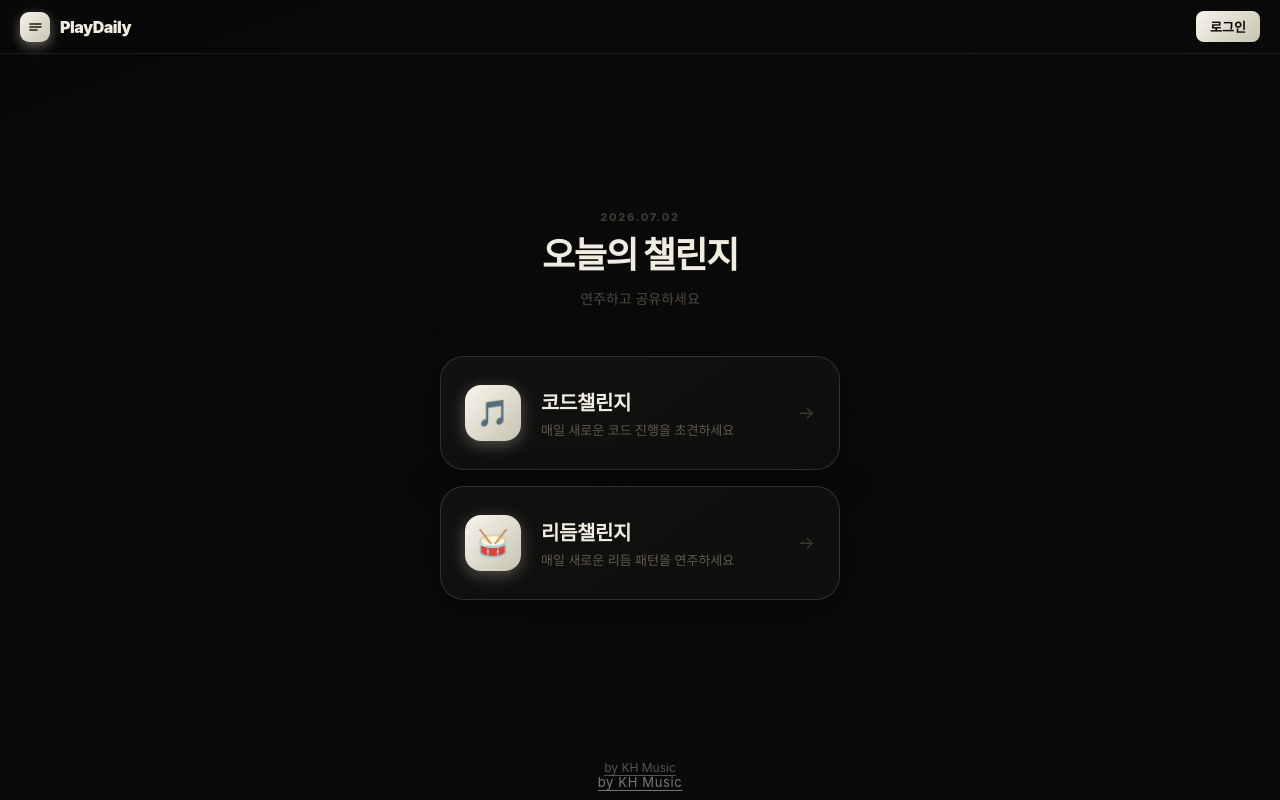
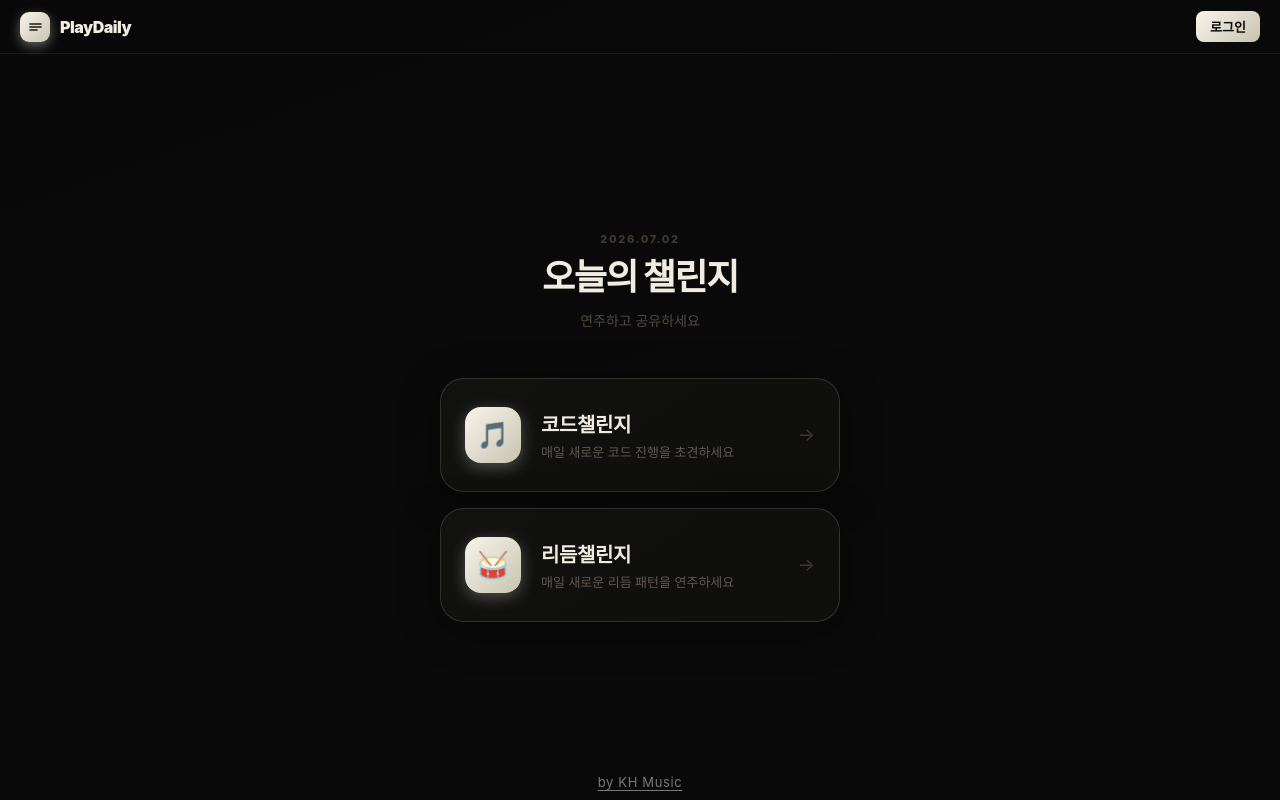
Before and after one commit to noid80-cmd/code-challenge, a Next.js app: page / in a window 1280 px wide. Built offline with nearby package versions, Linux system fonts and the light colour scheme; no server answers.

Commit message:
fix: remove duplicate footer from landing page

```diff
--- a/app/page.tsx
+++ b/app/page.tsx
@@ -132,12 +132,6 @@ export default function LandingPage() {
         </div>
       </main>
 
-      <div style={{ textAlign: 'center', paddingBottom: 24 }}>
-        <a href="https://www.khmusic.co.kr" target="_blank" rel="noopener noreferrer"
-          style={{ fontSize: 12, color: 'rgba(255,255,255,0.3)', textDecoration: 'underline', textUnderlineOffset: 3 }}>
-          by KH Music
-        </a>
-      </div>
     </div>
   )
 }
```
